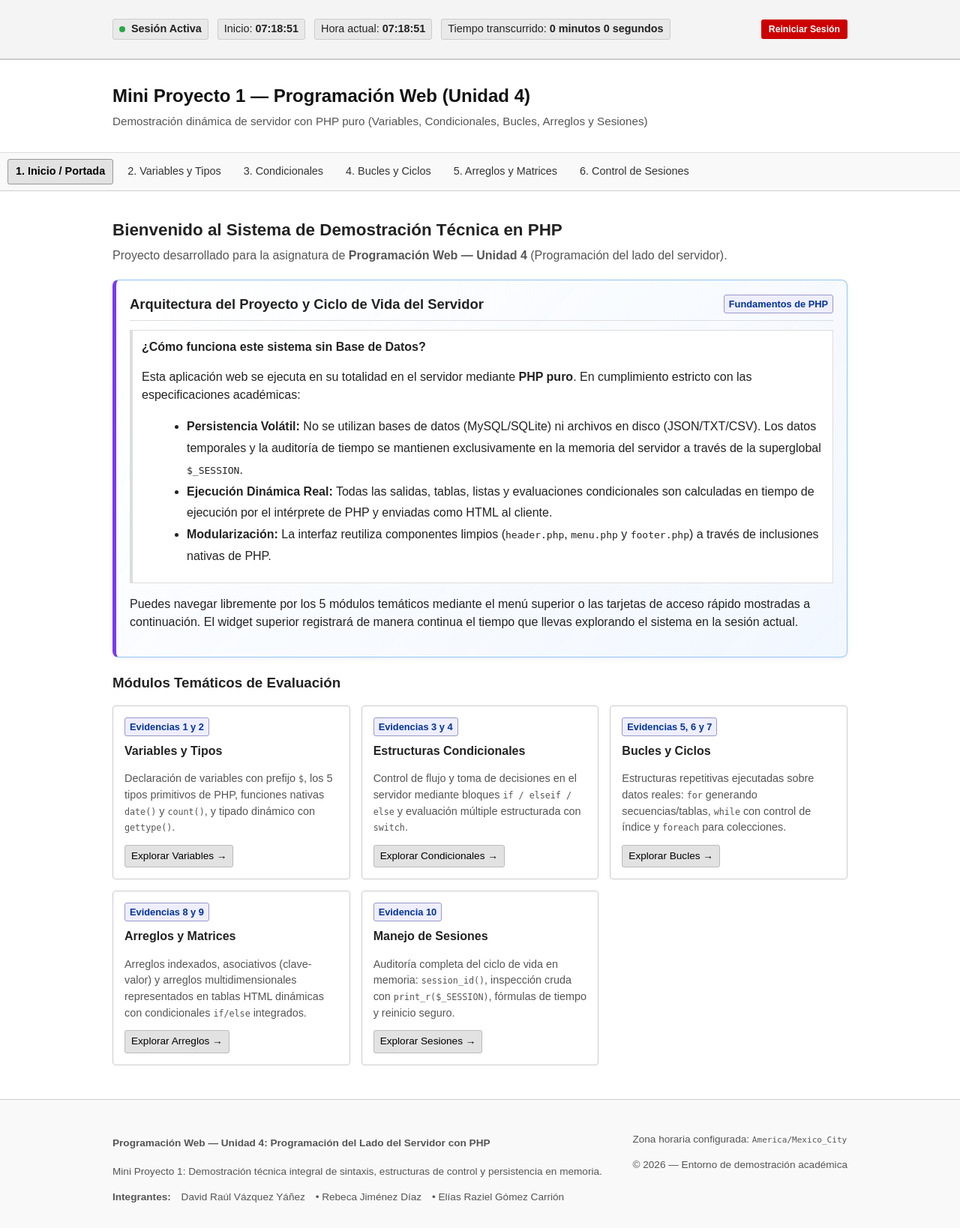
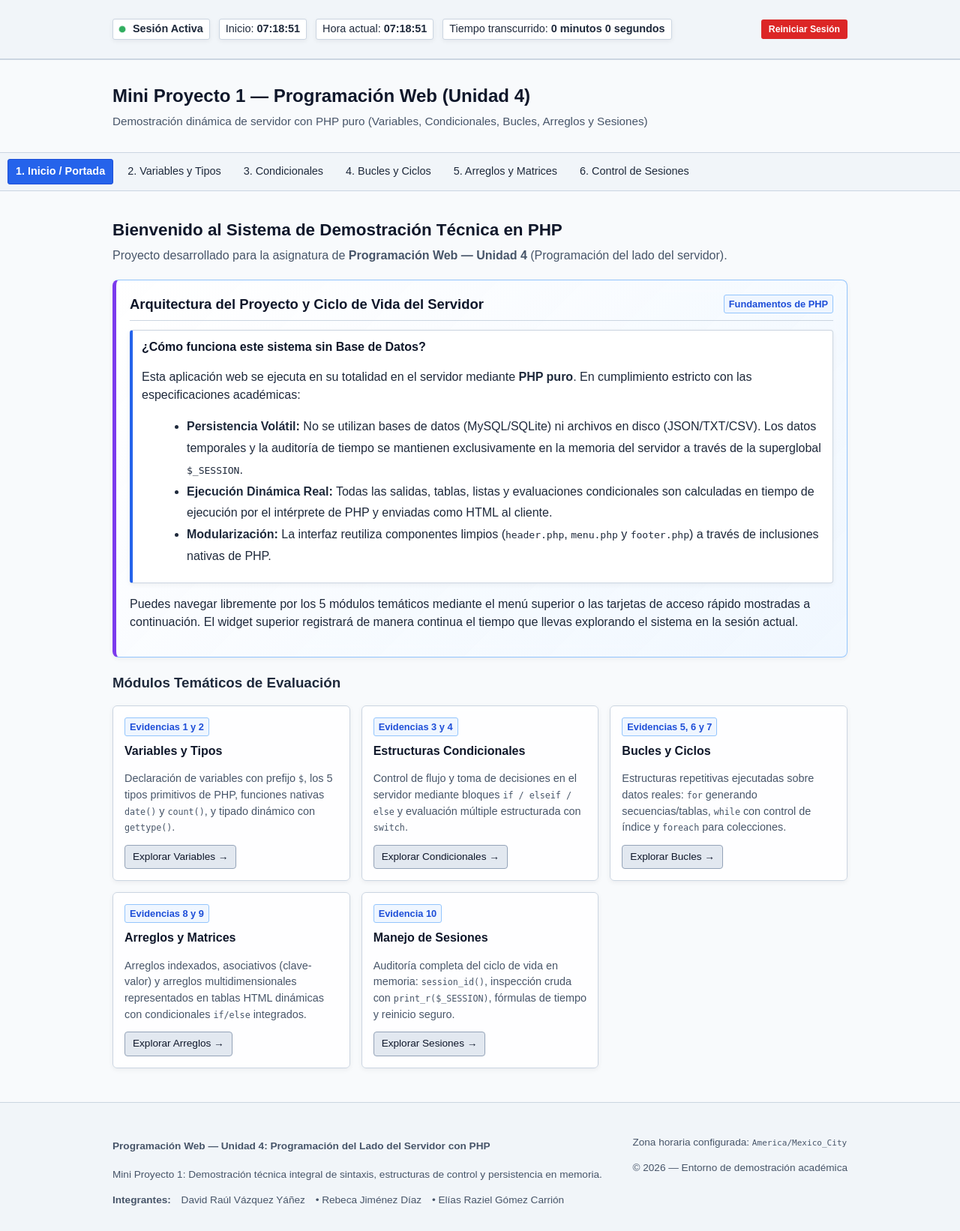
Before and after one commit to Daraul5/proyectophp, a PHP site: page /index.php in a window 1280 px wide. Shown: the whole page at 75% size. Before the commit the page ends 1604 px from the top, so only its background shows below. Run offline with PHP 8.4, Linux system fonts and the light colour scheme.

Commit message:
Estilos terminados

```diff
--- a/css/styles.css
+++ b/css/styles.css
@@ -36,11 +36,12 @@
 /* --- 1. Estilos Generales Básicos --- */
 body {
     font-family: Arial, Helvetica, sans-serif;
-    background-color: #ffffff;
-    color: #222222;
+    background-color: var(--bg-page);
+    color: var(--text-main);
     margin: 0;
     padding: 0;
     line-height: 1.5;
+    transition: background-color var(--transition-smooth), color var(--transition-smooth);
 }
 
 .container {
@@ -52,13 +53,18 @@ body {
 
 /* Enlaces por defecto */
 a {
-    color: #0044cc;
+    color: var(--accent-primary);
+    transition: color var(--transition-fast);
+}
+
+a:hover {
+    color: var(--accent-primary-hover);
 }
 
 /* --- 2. Barra de Sesión (Caja informativa superior) --- */
 .session-bar {
-    background-color: #f4f4f4;
-    border-bottom: 2px solid #ccc;
+    background-color: var(--bg-subtle);
+    border-bottom: 2px solid var(--border-color);
     padding: 10px 0;
     font-size: 0.9em;
 }
@@ -78,23 +84,43 @@ a {
 }
 
 .session-badge-item {
-    background: #e9e9e9;
-    border: 1px solid #ccc;
+    background: var(--bg-surface);
+    border: 1px solid var(--border-color);
     padding: 2px 8px;
     border-radius: 3px;
+    box-shadow: var(--shadow-sm);
 }
 
 .session-pulse-dot {
     display: inline-block;
     width: 8px;
     height: 8px;
-    background-color: #28a745;
+    background-color: var(--success-color);
     border-radius: 50%;
-    margin-right: 4px;
+    margin-right: 6px;
+    animation: sessionPulseAnimation 1.8s infinite ease-in-out;
+}
+
+@keyframes sessionPulseAnimation {
+    0% {
+        transform: scale(0.95);
+        box-shadow: 0 0 0 0 rgba(22, 163, 74, 0.75);
+        opacity: 1;
+    }
+    50% {
+        transform: scale(1.15);
+        box-shadow: 0 0 0 6px rgba(22, 163, 74, 0);
+        opacity: 0.85;
+    }
+    100% {
+        transform: scale(0.95);
+        box-shadow: 0 0 0 0 rgba(22, 163, 74, 0);
+        opacity: 1;
+    }
 }
 
 .btn-restart-session {
-    background-color: #cc0000;
+    background-color: var(--danger-color);
     color: #ffffff;
     text-decoration: none;
     padding: 4px 10px;
@@ -102,15 +128,19 @@ a {
     font-weight: bold;
     font-size: 0.85em;
     display: inline-block;
+    transition: background-color var(--transition-fast), transform var(--transition-fast), box-shadow var(--transition-fast);
 }
 
 .btn-restart-session:hover {
-    background-color: #990000;
+    background-color: var(--danger-hover);
+    color: #ffffff;
+    transform: translateY(-1px);
+    box-shadow: var(--shadow-sm);
 }
 
 /* --- 3. Encabezado y Menú --- */
 .main-header {
-    border-bottom: 1px solid #ccc;
+    border-bottom: 1px solid var(--border-color);
     padding-top: 15px;
     margin-bottom: 20px;
 }
@@ -122,12 +152,12 @@ a {
 .header-branding h1 {
     font-size: 1.5em;
     margin: 0 0 5px 0;
-    color: #111;
+    color: var(--text-heading);
 }
 
 .header-branding p {
     margin: 0;
-    color: #555;
+    color: var(--text-muted);
     font-size: 0.95em;
 }
 
@@ -135,30 +165,32 @@ a {
     display: flex;
     flex-wrap: wrap;
     gap: 8px;
-    background-color: #f9f9f9;
-    border-top: 1px solid #ddd;
+    background-color: var(--bg-subtle);
+    border-top: 1px solid var(--border-color);
     padding: 8px 10px;
 }
 
 .nav-link {
     text-decoration: none;
-    color: #333;
+    color: var(--text-main);
     padding: 5px 10px;
     border: 1px solid transparent;
     border-radius: 3px;
     font-size: 0.9em;
+    transition: background-color var(--transition-fast), border-color var(--transition-fast), color var(--transition-fast), transform var(--transition-fast);
 }
 
 .nav-link:hover {
-    background-color: #eee;
-    border-color: #ccc;
+    background-color: var(--bg-muted);
+    border-color: var(--border-strong);
+    transform: translateY(-1px);
 }
 
 .nav-link.active {
-    background-color: #e2e2e2;
-    border-color: #999;
+    background-color: var(--accent-primary);
+    border-color: var(--accent-primary-hover);
     font-weight: bold;
-    color: #000;
+    color: #ffffff;
 }
 
 /* --- 4. Contenido y Secciones (Cards Simples) --- */
@@ -169,26 +201,37 @@ a {
 .page-header h2 {
     font-size: 1.4em;
     margin: 0 0 5px 0;
+    color: var(--text-heading);
 }
 
 .page-header p {
-    color: #555;
+    color: var(--text-muted);
     margin: 0;
 }
 
 .card {
-    border: 1px solid #ccc;
-    background-color: #fafafa;
+    border: 1px solid var(--border-color);
+    background-color: rgba(255, 255, 255, 0.85);
+    backdrop-filter: blur(8px);
+    -webkit-backdrop-filter: blur(8px);
     padding: 15px;
     margin-bottom: 20px;
-    border-radius: 4px;
+    border-radius: 6px;
+    box-shadow: var(--shadow-sm);
+    transition: transform var(--transition-smooth), box-shadow var(--transition-smooth), border-color var(--transition-smooth);
+}
+
+.card:hover {
+    transform: translateY(-3px);
+    box-shadow: var(--shadow-md);
+    border-color: var(--border-strong);
 }
 
 .card-header-flex {
     display: flex;
     justify-content: space-between;
     align-items: center;
-    border-bottom: 1px solid #ddd;
+    border-bottom: 1px solid var(--border-color);
     padding-bottom: 8px;
     margin-bottom: 12px;
 }
@@ -196,12 +239,13 @@ a {
 .card-title {
     margin: 0;
     font-size: 1.15em;
+    color: var(--text-heading);
 }
 
 .evidence-badge {
-    background-color: #eef;
-    border: 1px solid #99c;
-    color: #003399;
+    background-color: #eff6ff;
+    border: 1px solid #93c5fd;
+    color: #1d4ed8;
     padding: 2px 6px;
     font-size: 0.8em;
     font-weight: bold;
@@ -209,17 +253,21 @@ a {
 }
 
 .concept-box {
-    background-color: #ffffff;
-    border-left: 4px solid #666;
-    border: 1px solid #ddd;
-    border-left-width: 4px;
+    background-color: var(--bg-surface);
+    border-left: 4px solid var(--accent-primary);
+    border-top: 1px solid var(--border-color);
+    border-right: 1px solid var(--border-color);
+    border-bottom: 1px solid var(--border-color);
     padding: 10px 12px;
     margin-bottom: 15px;
+    border-radius: 4px;
+    box-shadow: var(--shadow-sm);
 }
 
 .concept-box h3 {
     margin: 0 0 6px 0;
     font-size: 1em;
+    color: var(--text-heading);
 }
 
 /* --- 5. Tablas Tradicionales --- */
@@ -313,45 +370,61 @@ a {
 }
 
 .feature-card {
-    background: #fff;
-    border: 1px solid #ccc;
-    border-radius: 4px;
+    background: rgba(255, 255, 255, 0.82);
+    backdrop-filter: blur(6px);
+    -webkit-backdrop-filter: blur(6px);
+    border: 1px solid var(--border-color);
+    border-radius: 6px;
     padding: 15px;
+    box-shadow: var(--shadow-sm);
+    transition: transform var(--transition-smooth), box-shadow var(--transition-smooth), border-color var(--transition-smooth);
+}
+
+.feature-card:hover {
+    transform: translateY(-4px);
+    box-shadow: var(--shadow-md);
+    border-color: var(--accent-primary);
 }
 
 .feature-card h4 {
     margin: 0 0 8px 0;
+    color: var(--text-heading);
 }
 
 .feature-card p {
     font-size: 0.9em;
-    color: #555;
+    color: var(--text-muted);
     margin-bottom: 12px;
 }
 
 .btn-card {
     display: inline-block;
-    background: #e2e2e2;
-    color: #000;
-    border: 1px solid #bbb;
-    padding: 4px 8px;
+    background: var(--bg-muted);
+    color: var(--text-heading);
+    border: 1px solid var(--border-strong);
+    padding: 5px 10px;
     text-decoration: none;
     font-size: 0.85em;
-    border-radius: 3px;
+    border-radius: 4px;
+    transition: background-color var(--transition-fast), color var(--transition-fast), transform var(--transition-fast), box-shadow var(--transition-fast);
 }
 
 .btn-card:hover {
-    background: #ccc;
+    background: var(--accent-primary);
+    border-color: var(--accent-primary-hover);
+    color: #ffffff;
+    transform: translateY(-1px);
+    box-shadow: var(--shadow-glow);
 }
 
 /* --- 6. Pie de Página --- */
 .main-footer {
-    border-top: 1px solid #ccc;
-    background-color: #f9f9f9;
+    border-top: 1px solid var(--border-color);
+    background-color: var(--bg-subtle);
     padding: 15px 0;
     margin-top: 30px;
     font-size: 0.85em;
-    color: #555;
+    color: var(--text-muted);
 }
 
 .footer-content {
```
Also changed, not shown: other parts of css/styles.css (+18 -9 lines).
